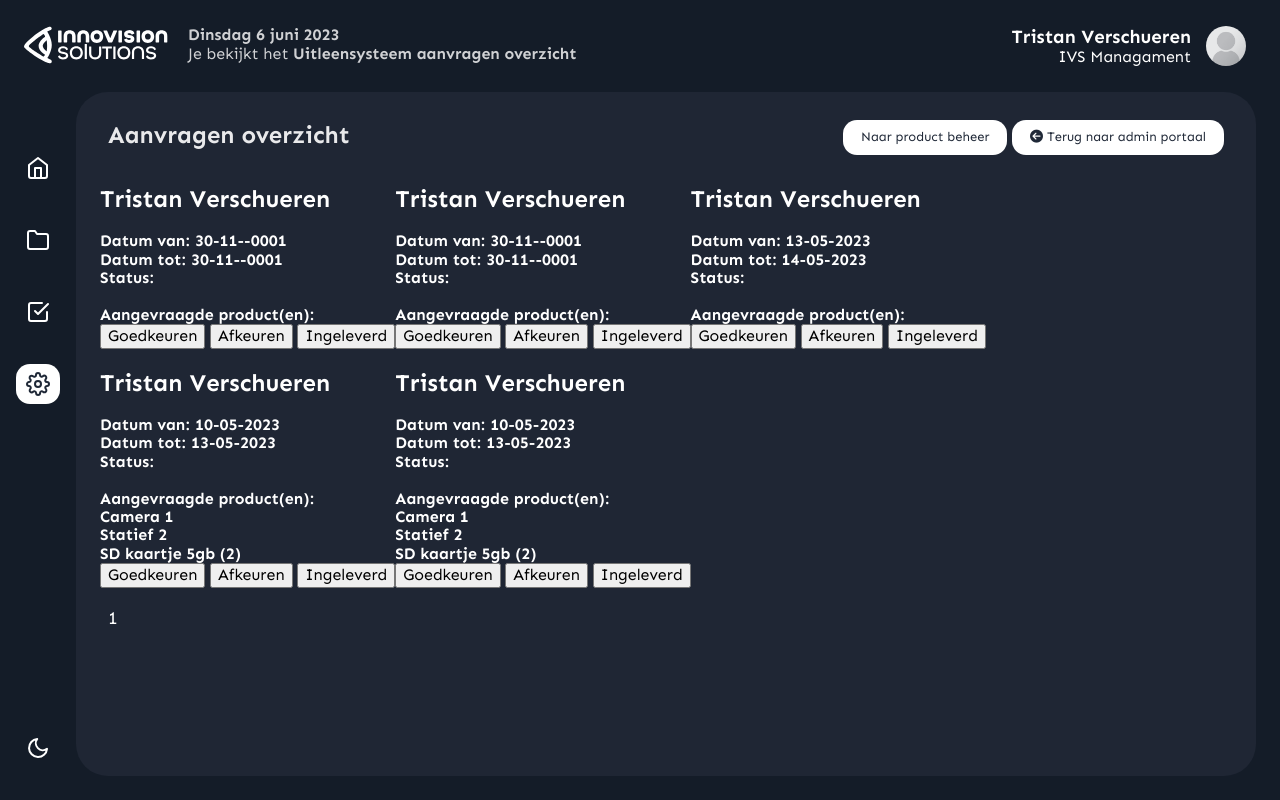
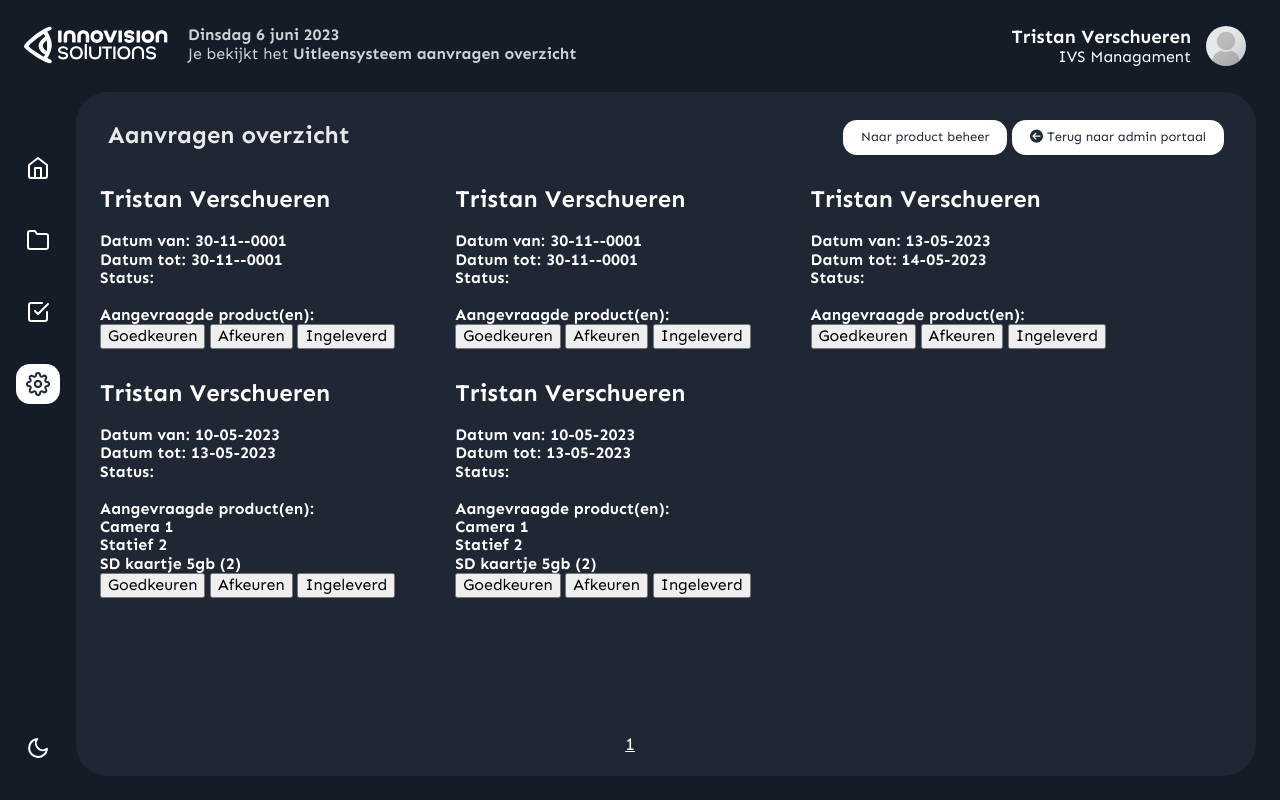
Before and after one commit to Jaffer2000/pms, a PHP site: page /uitleen_admin_aanvragen_overzicht.php in a window 1280 px wide. Run offline with PHP 8.4, Linux system fonts and the light colour scheme; a user stored in the database is signed in; data comes from the database, SQL or seed files in the repository; some libraries are stand-ins or nearby versions.

Commit message:
pagination styling

```diff
--- a/style.css
+++ b/style.css
@@ -2687,6 +2687,11 @@ table {
   color: var(--logo-color);
 }
 
+.uitleenaanvraag {
+  margin-right: 60px;
+  margin-bottom: 10px;
+}
+
 .uitleenproducttextinput {
   color: black !important;
 }
@@ -2723,6 +2728,10 @@ table {
 }
 
 .pagination {
+  position: fixed;
+  bottom: 45px;
+  left: 50%;
+  transform: translateX(-50%);
   color: var(--main-color);
   font-size: 18px;
 }
--- a/uitleen_admin_aanvragen_overzicht.php
+++ b/uitleen_admin_aanvragen_overzicht.php
@@ -227,16 +227,23 @@ function getStatusLabel($status)
                     </div>
                     <?php echo '<div class="pagination">';
                     if ($page > 1) {
-                        echo '<a href="?page=' . ($page - 1) . '" style="color: var(--main-color); margin-right:20px;"><</a>';
+                        echo '<a href="?page=' . ($page - 1) . '" style="color: var(--main-color); margin-right: 20px;">&lt;</a>';
                     }
                     for ($i = 1; $i <= $totalPages; $i++) {
-                        echo '<a href="?page=' . $i . '" style="color: var(--main-color); margin-right:10px;">' . $i . '</a>';
+                        if ($totalPages > 3 && $i === 4) {
+                            echo '<span style="color: var(--main-color); margin-right: 20px;">...</span>';
+                        }
+                        if ($i === 1 || $i === $totalPages || abs($i - $page) <= 1 || ($totalPages > 3 && abs($i - $page) === 2)) {
+                            $activeClass = ($i == $page) ? 'active' : '';
+                            echo '<a href="?page=' . $i . '" class="' . $activeClass . '" style="color: var(--main-color); margin-right: 20px;">' . $i . '</a>';
+                        }
                     }
                     if ($page < $totalPages) {
-                        echo '<a href="?page=' . ($page + 1) . '" style="color: var(--main-color); margin-left:10px;">></a>';
+                        echo '<a href="?page=' . ($page + 1) . '" style="color: var(--main-color); margin-left: 10px;">&gt;</a>';
                     }
 
-                    echo '</div>'; ?>
+                    echo '</div>';
+                    ?>
                 </div>
             </div>
         </div>
```
